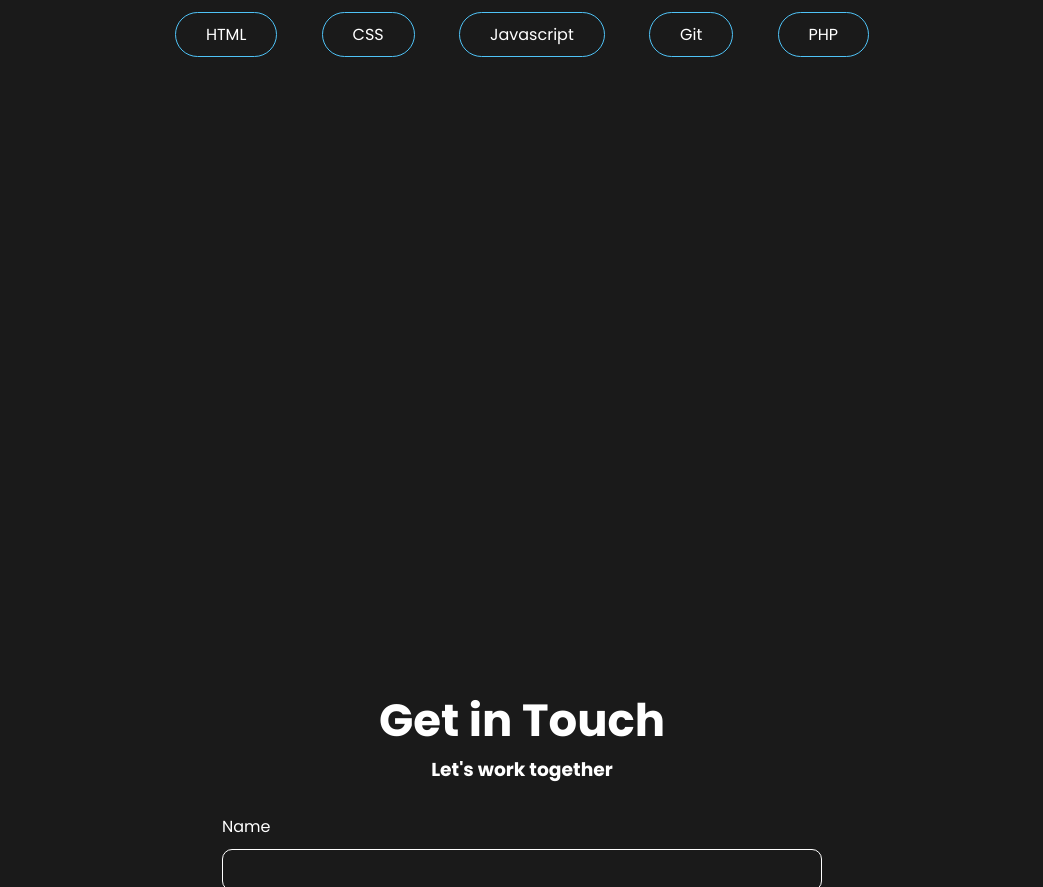
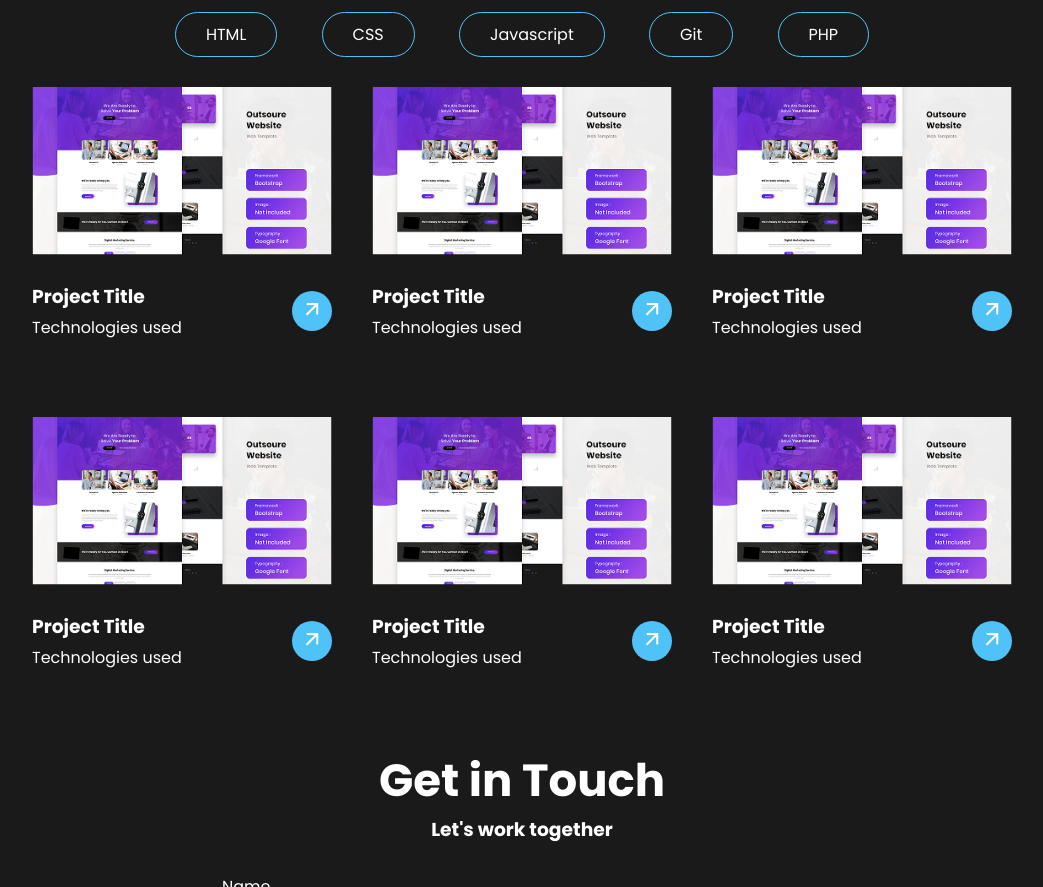
Before and after one commit to thatnadab/myfolio, a plain HTML site: page index.html in a window 1280 px wide. Shown: the part 2133-3020 px from the top of the page, without its empty margins (118-1161 px from the left). Drawn offline with nearby package versions, Linux system fonts and the light colour scheme.

Commit message:
Add project grid layout and styling to index.html and style.css

```diff
--- a/index.html
+++ b/index.html
@@ -112,13 +112,86 @@
         <a href="#">Git</a>
         <a href="#">PHP</a>
       </div>
+
       <div class="projects-grid">
-        <div class="projects-grid-item"></div>
-        <div class="projects-grid-item"></div>
-        <div class="projects-grid-item"></div>
-        <div class="projects-grid-item"></div>
-        <div class="projects-grid-item"></div>
-        <div class="projects-grid-item"></div>
+        <div class="projects-grid-item">
+          <img src="Image.png" alt="Project image 1">
+          <div class="project-info">
+            <div class="project-details">
+              <h3>Project Title</h3>
+              <p>Technologies used</p>
+            </div>
+            <div class="project-icon">
+              <i class="ri-arrow-right-up-line"></i>
+            </div>
+          </div>
+        </div>
+
+        <div class="projects-grid-item">
+          <img src="Image.png" alt="Project image 2">
+          <div class="project-info">
+            <div class="project-details">
+              <h3>Project Title</h3>
+              <p>Technologies used</p>
+            </div>
+            <div class="project-icon">
+              <i class="ri-arrow-right-up-line"></i>
+            </div>
+          </div>
+        </div>
+
+        <div class="projects-grid-item">
+          <img src="Image.png" alt="Project image 3">
+          <div class="project-info">
+            <div class="project-details">
+              <h3>Project Title</h3>
+              <p>Technologies used</p>
+            </div>
+            <div class="project-icon">
+              <i class="ri-arrow-right-up-line"></i>
+            </div>
+          </div>
+        </div>
+
+        <div class="projects-grid-item">
+          <img src="Image.png" alt="Project image 4">
+          <div class="project-info">
+            <div class="project-details">
+              <h3>Project Title</h3>
+              <p>Technologies used</p>
+            </div>
+            <div class="project-icon">
+              <i class="ri-arrow-right-up-line"></i>
+            </div>
+          </div>
+        </div>
+
+        <div class="projects-grid-item">
+          <img src="Image.png" alt="Project image 5">
+          <div class="project-info">
+            <div class="project-details">
+              <h3>Project Title</h3>
+              <p>Technologies used</p>
+            </div>
+            <div class="project-icon">
+              <i class="ri-arrow-right-up-line"></i>
+            </div>
+          </div>
+        </div>
+
+        <div class="projects-grid-item">
+          <img src="Image.png" alt="Project image 5">
+          <div class="project-info">
+            <div class="project-details">
+              <h3>Project Title</h3>
+              <p>Technologies used</p>
+            </div>
+            <div class="project-icon">
+              <i class="ri-arrow-right-up-line"></i>
+            </div>
+          </div>
+        </div>
+
       </div>
     </section>
 
--- a/style.css
+++ b/style.css
@@ -189,7 +189,46 @@ header {
     display: grid;
     grid-template-columns: 300px 300px 300px;
     grid-template-rows: 250px 250px;
-    gap: 20px;
+    gap: 80px 40px;
+
+}
+
+.projects-grid-item {
+    text-align: left;
+    width: 100%;
+}
+
+.projects-grid-item img {
+    width: 100%;
+    margin-bottom: 20px;
+}
+
+.project-info {
+    display: flex;
+    justify-content: space-between;
+    align-items: center;
+    width: 100%;
+}
+
+.project-details {
+    width: 80%;
+}
+
+.project-details h3 {
+    margin-bottom: 4px;
+}
+
+.project-icon {
+    width: 40px;
+    height: 40px;
+    background-color: #4FC3F7;
+    border-radius: 50%;
+    padding: 5px;
+    text-align: center;
+}
+.project-info i {
+    font-size: 25px;
+    width: 100%;
 }
 
 .contact {
```
